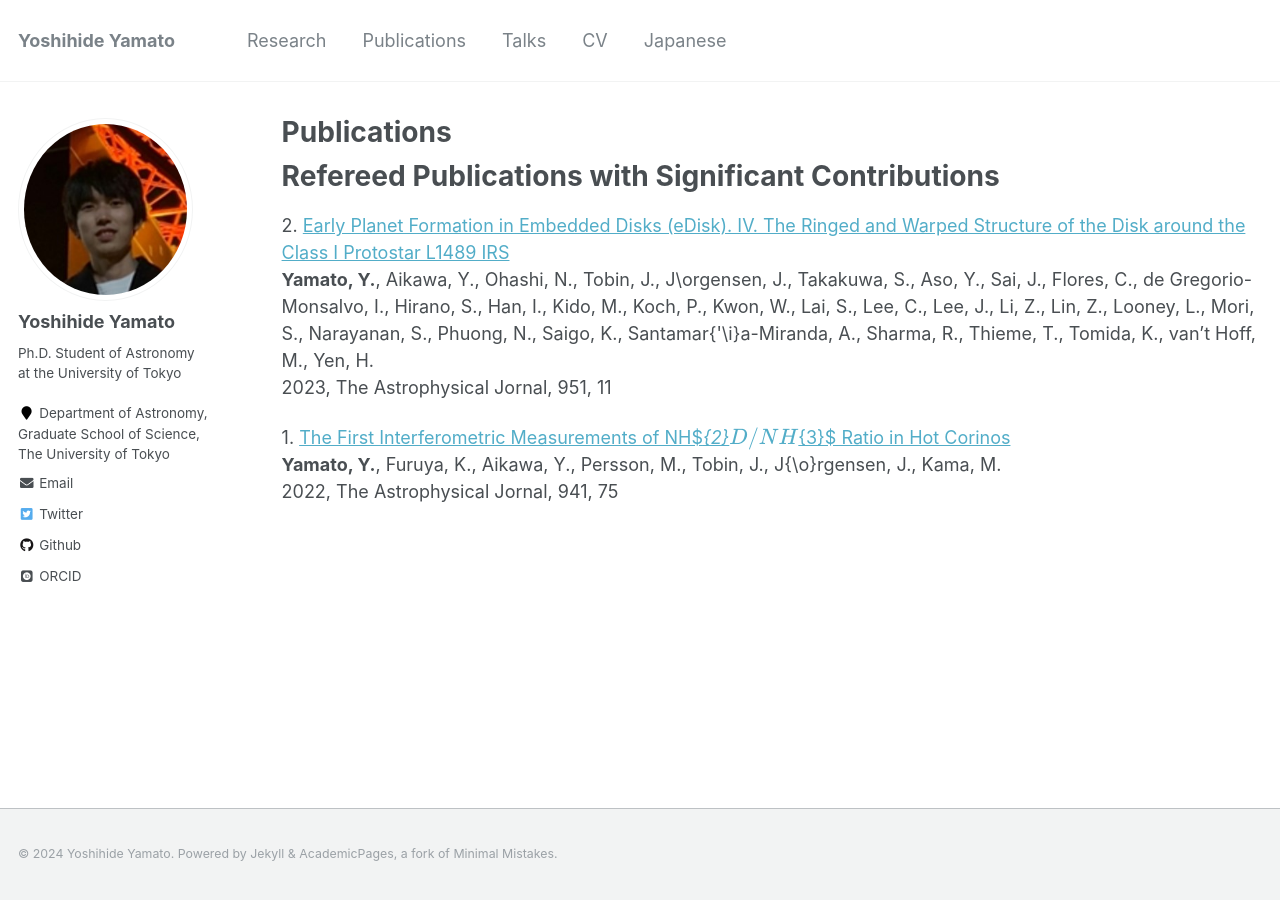
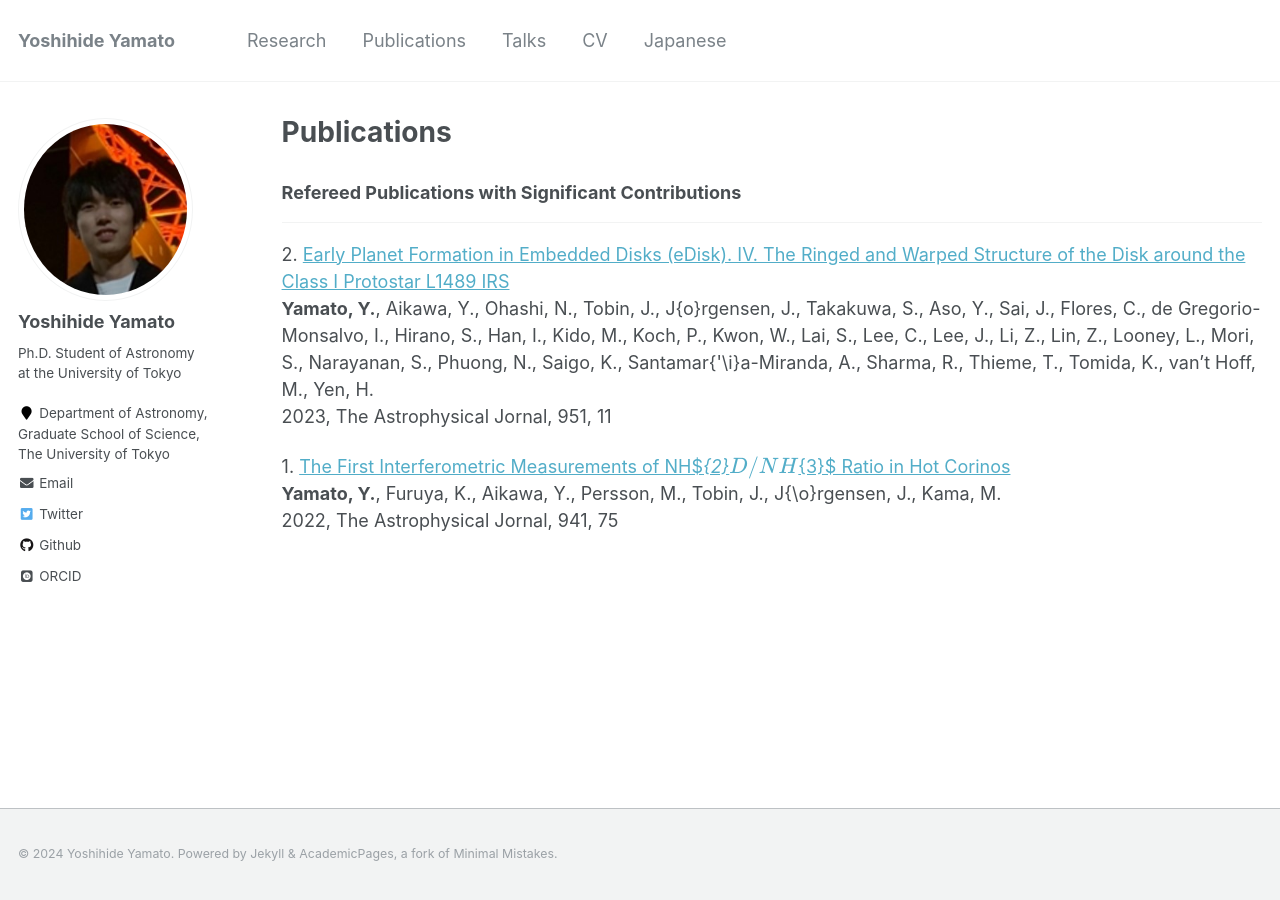
Before and after one commit to yyamato-as/website, a Jekyll site: the page built from _pages/publications.md, in a window 1280 px wide. Built offline with Jekyll 4.4.1, drawn with Linux system fonts in a browser that asks for light colours; some web fonts are replaced; formulas are drawn with MathJax 3.

Commit message:
Test commit for publication list

```diff
--- a/_pages/publications.md
+++ b/_pages/publications.md
@@ -15,10 +15,11 @@ author_profile: true
   {% include archive-single.html %}
 {% endfor %} -->
 
-# Refereed Publications with Significant Contributions
+### Refereed Publications with Significant Contributions
+------
 
 2\. [Early Planet Formation in Embedded Disks (eDisk). IV. The Ringed and Warped Structure of the Disk around the Class I Protostar L1489 IRS](https://ui.adsabs.harvard.edu/abs/2023ApJ...951...11Y)
-**Yamato, Y.**, Aikawa, Y., Ohashi, N., Tobin, J., J\orgensen, J., Takakuwa, S., Aso, Y., Sai, J., Flores, C., de Gregorio-Monsalvo, I., Hirano, S., Han, I., Kido, M., Koch, P., Kwon, W., Lai, S., Lee, C., Lee, J., Li, Z., Lin, Z., Looney, L., Mori, S., Narayanan, S., Phuong, N., Saigo, K., Santamar{\'\i}a-Miranda, A., Sharma, R., Thieme, T., Tomida, K., van't Hoff, M., Yen, H.
+**Yamato, Y.**, Aikawa, Y., Ohashi, N., Tobin, J., J\{o}rgensen, J., Takakuwa, S., Aso, Y., Sai, J., Flores, C., de Gregorio-Monsalvo, I., Hirano, S., Han, I., Kido, M., Koch, P., Kwon, W., Lai, S., Lee, C., Lee, J., Li, Z., Lin, Z., Looney, L., Mori, S., Narayanan, S., Phuong, N., Saigo, K., Santamar{\'\i}a-Miranda, A., Sharma, R., Thieme, T., Tomida, K., van't Hoff, M., Yen, H.
 2023, The Astrophysical Jornal, 951, 11
 
 1\. [The First Interferometric Measurements of NH$_{2}$D/NH$_{3}$ Ratio in Hot Corinos](https://ui.adsabs.harvard.edu/abs/2022ApJ...941...75Y)
```
